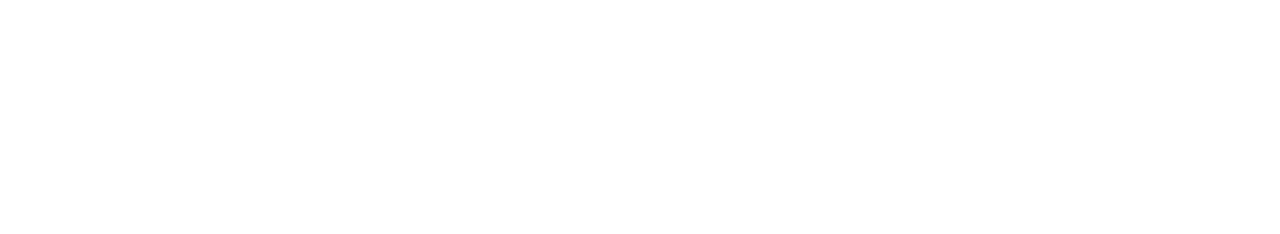
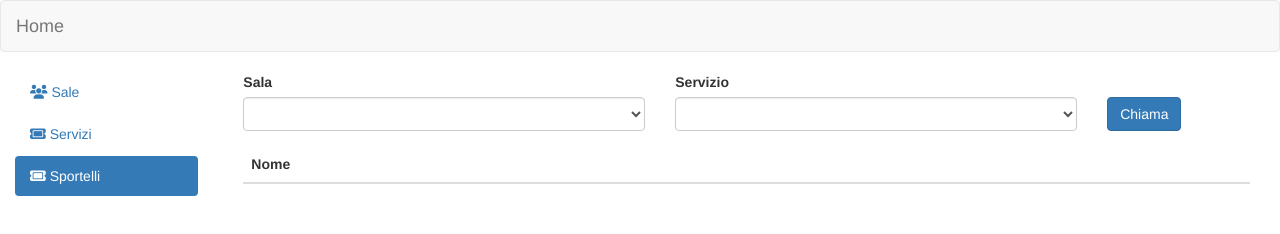
Before and after one commit to mirkomaggioni/TuttofilaSPA, a website: page TuttofilaSPA.Web/Index.html at #!/home in a window 1280 px wide. Drawn offline with nearby package versions, Linux system fonts and the light colour scheme; some packages are replaced by stand-ins of ours; no server answers; a script that the page names is missing.

Commit message:
Loading sportelli module in main module

```diff
--- a/TuttofilaSPA.Web/app/main/main.html
+++ b/TuttofilaSPA.Web/app/main/main.html
@@ -12,8 +12,8 @@
         Servizi
       </a>
     </li>
-    <li role="presentation" ng-class="{active: $state.includes('home.sportello') || $state.includes('home.sportello')}">
-      <a ui-sref="home.sportello">
+    <li role="presentation" ng-class="{active: $state.includes('home.sportelli') || $state.includes('home.sportelli')}">
+      <a ui-sref="home.sportelli">
         <i class="fa fa-ticket"></i>
         Sportelli
       </a>
--- a/TuttofilaSPA.Web/app/main/mainModule.js
+++ b/TuttofilaSPA.Web/app/main/mainModule.js
@@ -1,6 +1,6 @@
 (function (window, angular) {
   'use-strict';
-  angular.module('mainModule', ['ui.router', 'saleModule', 'serviziModule'])
+  angular.module('mainModule', ['ui.router', 'saleModule', 'serviziModule', 'sportelliModule'])
     .config(function ($stateProvider) {
       var mainState = {
         name: 'home',
--- a/TuttofilaSPA.Web/app/main/sportelli/sportelli.html
+++ b/TuttofilaSPA.Web/app/main/sportelli/sportelli.html
@@ -1,12 +1,16 @@
 <form name="form" role="form">
-  <div class="row">
-    <select class="form-control col-md-6" id="sala" name="sala" ng-options="sala.Id as sala.Nome for sala in Sale" ng-model="salaId"></select>
-    <select class="form-control col-md-6" id="servizio" name="servizio" ng-options="servizio as servizio.Nome for servizio in Servizi | filter: { SalaId: salaId }" ng-model="servizio"></select>
+  <div class="form-group col-md-5">
+    <label for="name">Sala</label>
+    <select class="form-control" id="sala" name="sala" ng-options="sala.Id as sala.Nome for sala in Sale" ng-model="salaId"></select>
   </div>
-  <div class="row">
+  <div class="form-group col-md-5">
+    <label for="name">Servizio</label>
+    <select class="form-control" id="servizio" name="servizio" ng-options="servizio as servizio.Nome for servizio in Servizi | filter: { SalaId: salaId }" ng-model="servizio"></select>
+  </div>
+  <div class="form-group col-md-2" style="padding-top: 25px;">
     <button type="button" class="btn btn-primary" ng-click="chiama()" ng-disabled="!form.$valid">Chiama</button>
   </div>
-  <div class="row">
+  <div class="form-group col-md-12">
     <table class="table table-striped">
       <thead>
         <tr>
@@ -16,7 +20,7 @@
         </tr>
       </thead>
       <tbody>
-        <tr ng-repeat="servizioChiamato in ServiziChiamati">
+        <tr ng-repeat="servizioChiamato in ServiziChiamati | orderBy: '-Data'">
           <td>
             {{servizioChiamato.Nome}}
           </td>
--- a/TuttofilaSPA.Web/app/main/sportelli/sportelliModule.js
+++ b/TuttofilaSPA.Web/app/main/sportelli/sportelliModule.js
@@ -21,6 +21,8 @@
       };
     })
     .controller('sportelliCtrl', function ($scope, $interval, saleService, serviziService, sportelliService) {
+      $scope.ServiziChiamati = [];
+
       $scope.chiama = function () {
         sportelliService.chiamaServizio($scope.servizio);
       };
@@ -34,8 +36,12 @@
       });
 
       $interval(function () {
-        if (!angular.isUndefinedOrNull($scope.salaId)) {
-          sportelliService.restituisciServiziChiamati($scope.salaId);
+        if ($scope.salaId) {
+          sportelliService.restituisciServiziChiamati($scope.salaId).then(function (result) {
+            for (var i = 0; i < result.data.length; i++) {
+              $scope.ServiziChiamati.push(result.data[i]);
+            }
+          });
         }
       }, 2000);
     });
```
Also changed, not shown: 2 other files.
